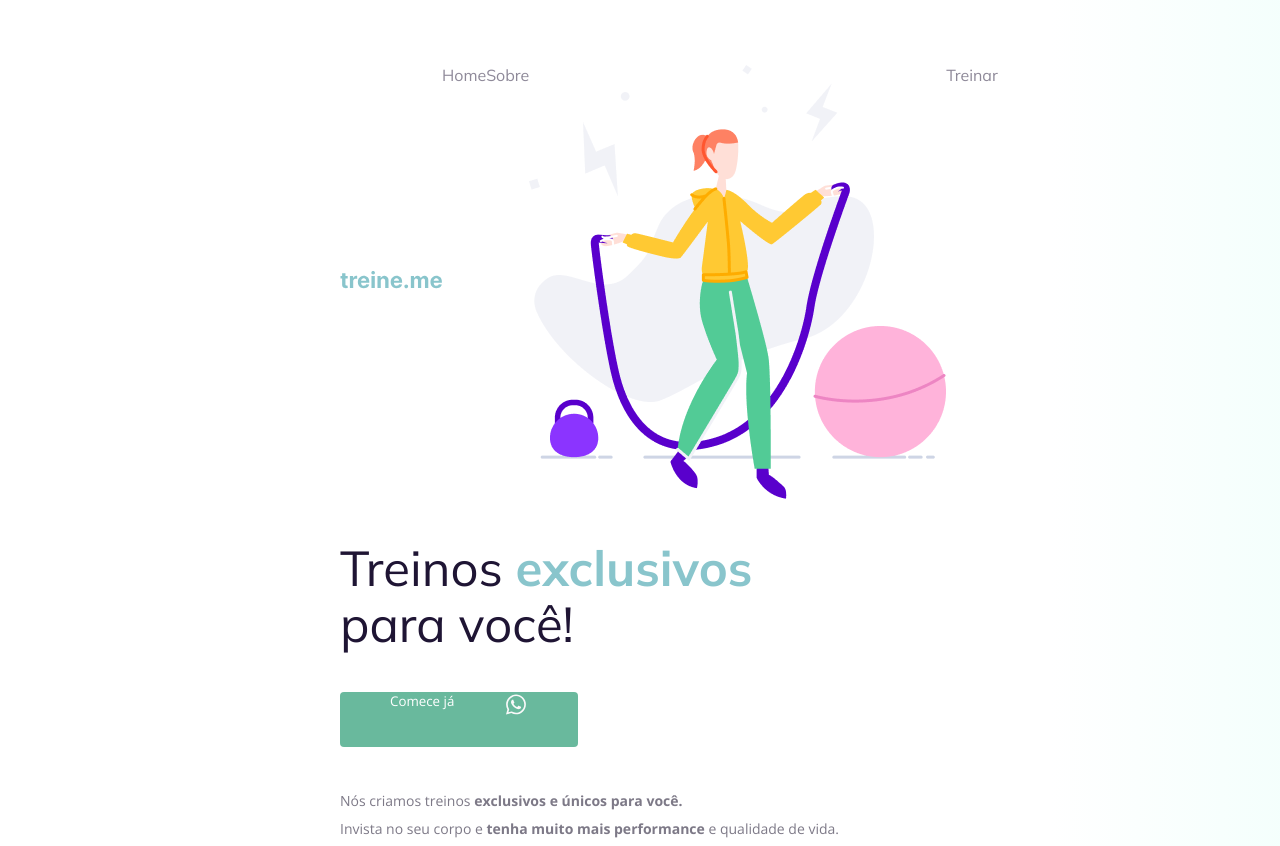
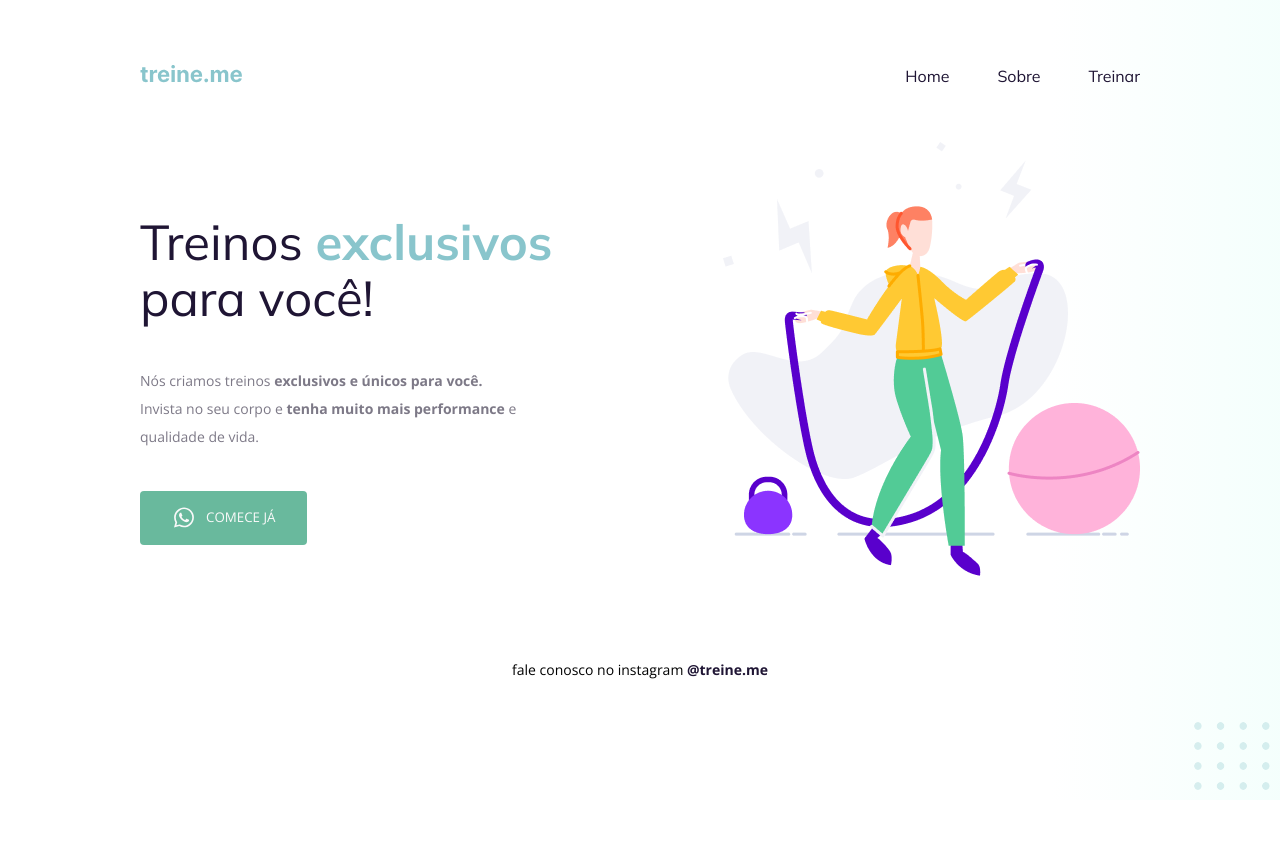
Before and after one commit to PdgAw/CorrigindoBugs02, a plain HTML site: page index.html in a window 1280 px wide. Shown: the top 846 px of the page. After the commit the page ends 800 px from the top, so only its background shows below. Drawn offline with nearby package versions, Linux system fonts and the light colour scheme.

Commit message:
Add files via upload

```diff
--- a/index.html
+++ b/index.html
@@ -22,27 +22,35 @@
           <ul>
             <li><a href="#">Home</a></li>
             <li><a href="#">Sobre</a></li>
-            <img src="images/img.png" alt="Desenho de uma mulher pulando corta numa academia.">
             <li><a href="#">Treinar</a></li>
           </ul>
       </nav>
 
       <main>
           <section>
-            <h1>Treinos <span>exclusivos</span> para você!</h1>
-            <button>
-              Comece já
-              <img src="images/whats.svg" alt="Ícone do whatsapp">
-
-            </button>
+            <h1>
+              Treinos <span>exclusivos</span> para você!
+            </h1>
 
             <p>
               Nós criamos treinos <strong>exclusivos e únicos para você.</strong></br>
               Invista no seu corpo e <strong>tenha muito mais performance</strong> e qualidade de vida.
             </p>
 
+            <button>
+              <img
+              src="images/whats.svg"
+              alt="Ícone do whatsapp"
+              >
+              Comece já
+            </button>
+
           </section>
 
+          <img
+            src="images/img.png"
+            alt="Desenho de uma mulher pulando corta numa academia."
+          >
       </main>
 
       <footer>
--- a/style.css
+++ b/style.css
@@ -1,30 +1,40 @@
 body {
-    margin: 0;
+  font-family: 'Open Sans', sans-serif;
 
-    font-family: "Open Sans", sans-serif;
-
-    background: linear-gradient(90deg, rgb(227, 255, 248, 0) 82.08%, rgb(227, 255, 248, 0.38) 100%);
+  background: linear-gradient(
+    90deg,
+    rgb(227, 255, 248, 0) 82.08%,
+    rgb(227, 255, 248, 0.38) 100%
+  );
 
   min-height: 100vh;
+
+  margin: 0;
 }
 
 .page {
-    width: 600px;
+  padding-top: 65px;
   margin: 0 auto;
-    padding-top: 65px;
+
+  width: 1000px;
 }
 
 nav {
   display: flex;
-    justify-content: start;
+  justify-content: space-between;
   align-items: center;
 
-    margin-bottom: 15px;
+  margin-bottom: 55px;
+
+  font-family: 'Mulish', sans-serif;
 }
 
 ul {
   display: flex;
+  gap: 48px;
+
   list-style: none;
+
   margin: 0;
   padding: 0;
 }
@@ -35,7 +45,7 @@ body {
 }
 
 ul li a {
-      opacity: 0.5;
+  opacity: 0, 5;
 }
 
 ul li a:hover {
@@ -45,7 +55,13 @@ body {
 
 h1,
 ul {
-    font-family: "Mulish", sans-serif;
+  font-family: 'Mulish', sans-serif;
+}
+
+main {
+  display: flex;
+  align-items: center;
+  justify-content: space-between;
 }
 
 h1 {
@@ -71,25 +87,30 @@ body {
   margin: 40px 0;
 }
 
+p {
+  width: 440px;
+}
+
 button {
-    color: white;
-    font-family: "Open Sans", sans-serif;
+  color: #f9f9f9;
+  font-family: 'Open Sans', sans-serif;
+  text-transform: uppercase;
 
-    background: #69B99D;
+  background: #69b99d;
   border: 0;
-    padding: 0 50px 30px;
+  padding: 14px 32px 15px;
+  border-radius: 4px;
 
   display: flex;
-    justify-content: space-around;
-    gap: 50px;
-
-    border-radius: 4px;
+  align-items: center;
+  justify-content: center;
+  gap: 10px;
 
   cursor: pointer;
 }
 
 button:hover {
-      background: #4EA788;
+  background: #4ea788;
 }
 
 footer {
@@ -103,9 +124,11 @@ body {
 
 footer a {
   font-weight: bold;
+  color: #1f1534;
 }
 
 #balls {
+  position: fixed;
   bottom: 0;
   right: 0;
 }
```
Lines whose indentation alone changed are shown as unchanged.
